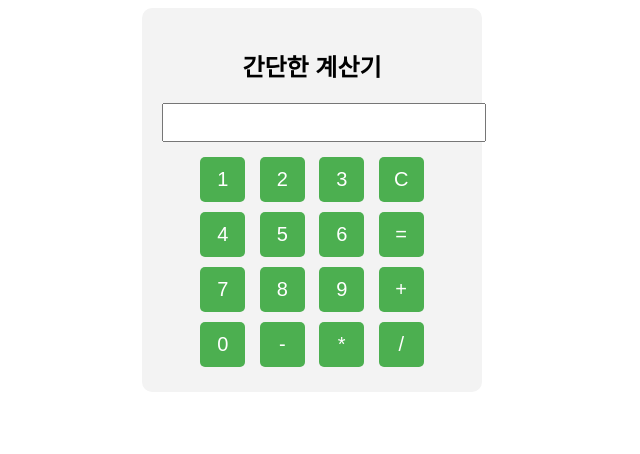
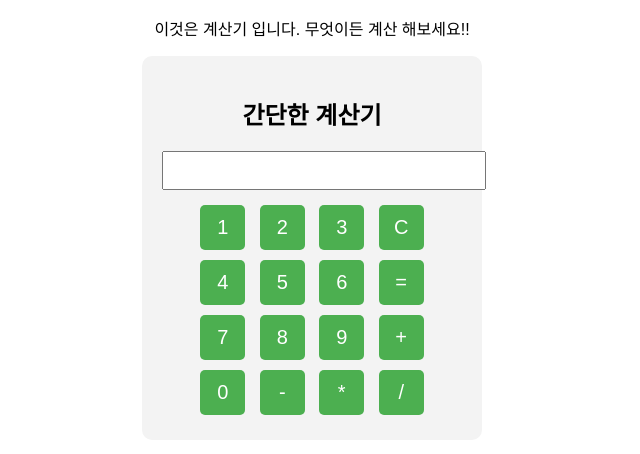
Before and after one commit to NamJungHyeon/calculator, a plain HTML site: page index.html in a window 1280 px wide. Shown: the whole page, without its empty margins (328-968 px from the left). Drawn offline with Linux system fonts and the light colour scheme.

Commit message:
add new comment

```diff
--- a/index.html
+++ b/index.html
@@ -1,6 +1,7 @@
 <!DOCTYPE html>
 <html>
 <head>
+    <p>이것은 계산기 입니다. 무엇이든 계산 해보세요!!</p>
     <title>간단한 계산기</title>
     <style>
         body {
```
